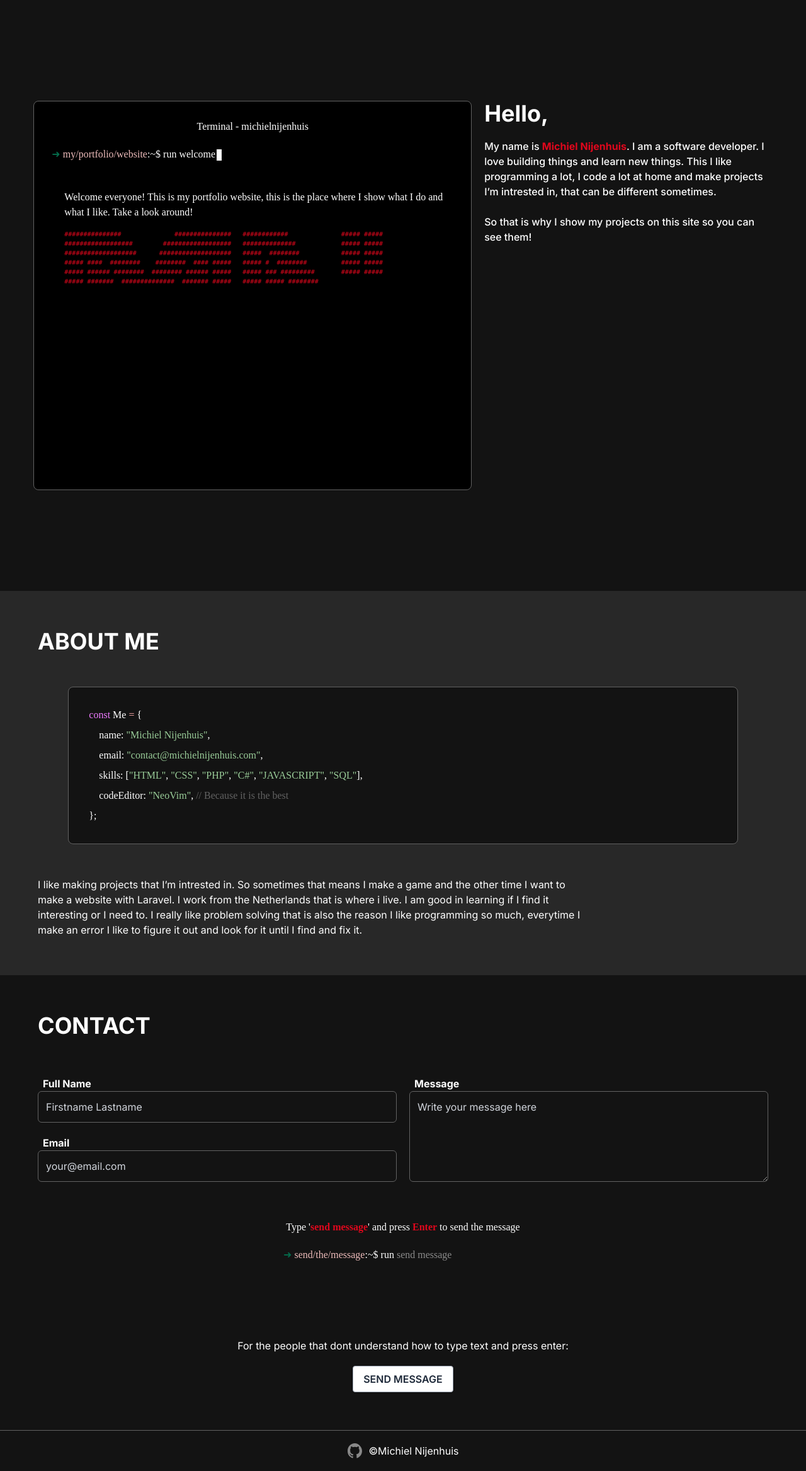
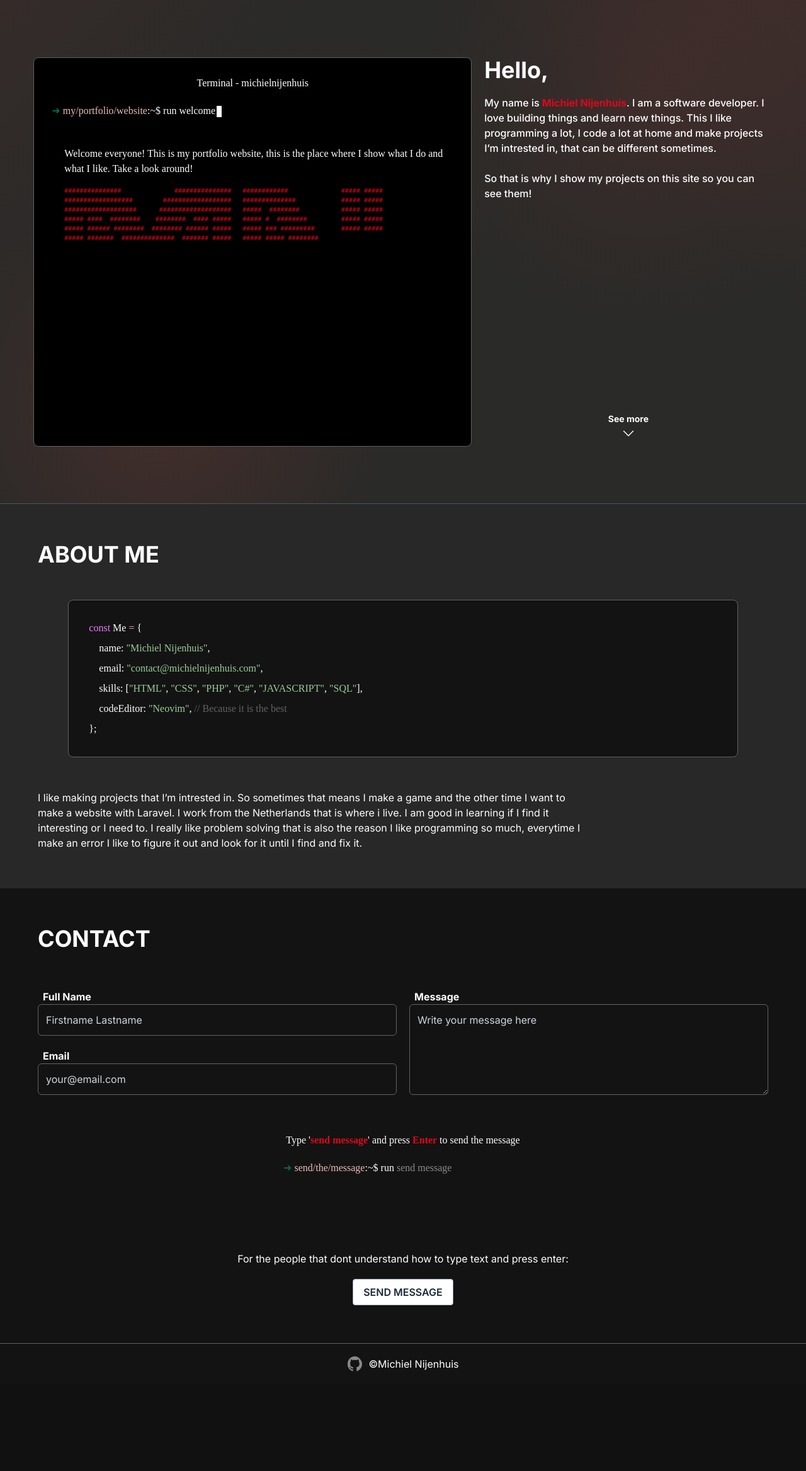
Before and after one commit to punthenk/portfolio_website, a PHP site: page / in a window 1280 px wide. Shown: the part 73-2408 px from the top of the page at 63% size. After the commit the page ends 2250 px from the top, so only its background shows below. Run offline with PHP 8.4, Linux system fonts and the light colour scheme; style sheets or scripts are compiled from the project's sources; some web fonts are replaced.

Commit message:
Added arrow bouncing

```diff
--- a/css/input.css
+++ b/css/input.css
@@ -25,12 +25,13 @@
 }
 
 ::-moz-selection {
-    background-color: #DE071C60;
+    background-color: #596a9b60;
     --tw-text-opacity: 1;
     color: rgb(255 255 255 / var(--tw-text-opacity, 1));
 }
+
 *::selection {
-    background-color: #DE071C60;
+    background-color: #596a9b60;
     --tw-text-opacity: 1;
     color: rgb(255 255 255 / var(--tw-text-opacity, 1));
 }
@@ -120,6 +121,31 @@
     }
 }
 
-.contact-section input, .contact-section textarea {
+.contact-section input,
+.contact-section textarea {
     outline: none;
 }
+
+.hero-bg {
+    background: linear-gradient(135deg, rgba(255, 70, 70, 0.05) 0%,
+        transparent 25%), linear-gradient(225deg, rgba(255, 70, 70, 0.08) 0%,
+        transparent 25%), radial-gradient(circle at 20% 80%, rgba(255, 70, 70, 0.12) 0%,
+        transparent 30%), radial-gradient(circle at 80% 20%, rgba(255, 70, 70, 0.08) 0%,
+        transparent 30%), radial-gradient(circle at 40% 40%, rgba(255, 70, 70, 0.06) 0%,
+        transparent 30%), #2a2a28;
+}
+
+#scroll-indicator {
+    animation: bounce 2s infinite;
+}
+
+@keyframes bounce {
+    0%, 100% {
+        transform: translateY(-25%);
+        animation-timing-function: cubic-bezier(0.8, 0, 1, 1);
+    }
+    50% {
+        transform: none;
+        animation-timing-function: cubic-bezier(0, 0, 0.2, 1);
+    }
+}
--- a/css/output.css
+++ b/css/output.css
@@ -14,11 +14,14 @@
     --color-gray-100: oklch(96.7% 0.003 264.542);
     --color-gray-300: oklch(87.2% 0.01 258.338);
     --color-gray-400: oklch(70.7% 0.022 261.325);
+    --color-gray-600: oklch(44.6% 0.03 256.802);
     --color-gray-800: oklch(27.8% 0.033 256.848);
     --color-black: #000;
     --color-white: #fff;
     --spacing: 0.25rem;
     --breakpoint-lg: 64rem;
+    --text-sm: 0.875rem;
+    --text-sm--line-height: calc(1.25 / 0.875);
     --text-lg: 1.125rem;
     --text-lg--line-height: calc(1.75 / 1.125);
     --text-xl: 1.25rem;
@@ -274,12 +277,6 @@
   .my-15 {
     margin-block: calc(var(--spacing) * 15);
   }
-  .my-20 {
-    margin-block: calc(var(--spacing) * 20);
-  }
-  .my-32 {
-    margin-block: calc(var(--spacing) * 32);
-  }
   .mt-2 {
     margin-top: calc(var(--spacing) * 2);
   }
@@ -322,6 +319,10 @@
   .hidden {
     display: none;
   }
+  .size-6 {
+    width: calc(var(--spacing) * 6);
+    height: calc(var(--spacing) * 6);
+  }
   .h-6 {
     height: calc(var(--spacing) * 6);
   }
@@ -336,6 +337,9 @@
   }
   .h-\[300px\] {
     height: 300px;
+  }
+  .h-dvh {
+    height: 100dvh;
   }
   .h-full {
     height: 100%;
@@ -387,24 +391,6 @@
   }
   .scroll-mt-33 {
     scroll-margin-top: calc(var(--spacing) * 33);
-  }
-  .scroll-mt-34 {
-    scroll-margin-top: calc(var(--spacing) * 34);
-  }
-  .scroll-mt-35 {
-    scroll-margin-top: calc(var(--spacing) * 35);
-  }
-  .scroll-mt-40 {
-    scroll-margin-top: calc(var(--spacing) * 40);
-  }
-  .scroll-mt-50 {
-    scroll-margin-top: calc(var(--spacing) * 50);
-  }
-  .scroll-mt-80 {
-    scroll-margin-top: calc(var(--spacing) * 80);
-  }
-  .scroll-mt-96 {
-    scroll-margin-top: calc(var(--spacing) * 96);
   }
   .\[grid-template-columns\:repeat\(auto-fit\,minmax\(300px\,1fr\)\)\] {
     grid-template-columns: repeat(auto-fit,minmax(300px,1fr));
@@ -477,11 +463,18 @@
     border-bottom-style: var(--tw-border-style);
     border-bottom-width: 1px;
   }
+  .border-b-1 {
+    border-bottom-style: var(--tw-border-style);
+    border-bottom-width: 1px;
+  }
   .border-border-custom {
     border-color: var(--color-border-custom);
   }
   .border-gray-400 {
     border-color: var(--color-gray-400);
+  }
+  .border-b-gray-600 {
+    border-bottom-color: var(--color-gray-600);
   }
   .bg-background {
     background-color: var(--color-background);
@@ -569,6 +562,10 @@
   .text-lg {
     font-size: var(--text-lg);
     line-height: var(--tw-leading, var(--text-lg--line-height));
+  }
+  .text-sm {
+    font-size: var(--text-sm);
+    line-height: var(--tw-leading, var(--text-sm--line-height));
   }
   .text-xl {
     font-size: var(--text-xl);
@@ -718,11 +715,6 @@
       }
     }
   }
-  .sm\:my-40 {
-    @media (width >= 40rem) {
-      margin-block: calc(var(--spacing) * 40);
-    }
-  }
   .sm\:block {
     @media (width >= 40rem) {
       display: block;
@@ -773,12 +765,12 @@
   color: #EE7BFF;
 }
 ::-moz-selection {
-  background-color: #DE071C60;
+  background-color: #596a9b60;
   --tw-text-opacity: 1;
   color: rgb(255 255 255 / var(--tw-text-opacity, 1));
 }
 *::selection {
-  background-color: #DE071C60;
+  background-color: #596a9b60;
   --tw-text-opacity: 1;
   color: rgb(255 255 255 / var(--tw-text-opacity, 1));
 }
@@ -847,6 +839,22 @@
 }
 .contact-section input, .contact-section textarea {
   outline: none;
+}
+.hero-bg {
+  background: linear-gradient(135deg, rgba(255, 70, 70, 0.05) 0%, transparent 25%), linear-gradient(225deg, rgba(255, 70, 70, 0.08) 0%, transparent 25%), radial-gradient(circle at 20% 80%, rgba(255, 70, 70, 0.12) 0%, transparent 30%), radial-gradient(circle at 80% 20%, rgba(255, 70, 70, 0.08) 0%, transparent 30%), radial-gradient(circle at 40% 40%, rgba(255, 70, 70, 0.06) 0%, transparent 30%), #2a2a28;
+}
+#scroll-indicator {
+  animation: bounce 2s infinite;
+}
+@keyframes bounce {
+  0%, 100% {
+    transform: translateY(-25%);
+    animation-timing-function: cubic-bezier(0.8, 0, 1, 1);
+  }
+  50% {
+    transform: none;
+    animation-timing-function: cubic-bezier(0, 0, 0.2, 1);
+  }
 }
 @property --tw-border-style {
   syntax: "*";
@@ -1049,6 +1057,16 @@
   inherits: false;
   initial-value: 0;
 }
+@keyframes bounce {
+  0%, 100% {
+    transform: translateY(-25%);
+    animation-timing-function: cubic-bezier(0.8, 0, 1, 1);
+  }
+  50% {
+    transform: none;
+    animation-timing-function: cubic-bezier(0, 0, 0.2, 1);
+  }
+}
 @layer properties {
   @supports ((-webkit-hyphens: none) and (not (margin-trim: inline))) or ((-moz-orient: inline) and (not (color:rgb(from red r g b)))) {
     *, ::before, ::after, ::backdrop {
--- a/index.php
+++ b/index.php
@@ -1,14 +1,16 @@
 <?php
 include_once(__DIR__."/template/head.inc.php");
 ?>
-    <div class="flex flex-row justify-between gap-5 w-11/12 m-auto my-20 sm:my-40" id="home">
+    <section class="h-dvh w-full flex justify-center items-center hero-bg border-b-gray-600 border-b-1">
+        <div class="flex flex-row justify-between gap-5 w-11/12 m-auto" id="home">
             <div class="border border-border-custom max-w-[800px] w-full bg-black rounded-lg flex flex-col justify-start p-7 min-h-[618px] font-jetbrains terminal-container">
                 <span class="mx-auto text-white mb-5">Terminal - michielnijenhuis</span>
                 <span class="mb-5"><span class="terminal-arrow">➜</span> <span class="terminal-path">my/portfolio/website</span>:~$ <span class="target_text"></span><span class="cursor"></span></span><br>
                 <div class="ml-5" id="output-text">
                 </div>
             </div>
-        <div class="">
+            <div class="flex flex-col justify-between">
+                <div>
                     <h2 class="font-bold text-4xl mb-5">Hello,</h2>
                     <p class="max-w-[800px] w-full font-medium">My name is <span class="text-redcustom font-bold">Michiel Nijenhuis</span>. I am a software developer. I love building things and
                     learn new things. This I like programming a lot, I code a lot at home and make projects
@@ -16,7 +18,18 @@ include_once(__DIR__."/template/head.inc.php");
 
                     So that is why I show my projects on this site so you can see them!</p>
                 </div>
+                <div class="flex flex-col justify-center items-center" id="scroll-indicator">
+                    <a href="index.php#about_me"><span class="text-sm mb-2 font-bold" data-i18n="scrollDown">See more</span></a>
+                        <!-- <svg xmlns="http://www.w3.org/2000/svg" fill="none" viewBox="0 0 24 24" stroke-width="1.5" stroke="currentColor" class="size-6"> -->
+                        <!--   <path stroke-linecap="round" stroke-linejoin="round" d="m4.5 5.25 7.5 7.5 7.5-7.5m-15 6 7.5 7.5 7.5-7.5" /> -->
+                        <!-- </svg> -->
+                        <svg xmlns="http://www.w3.org/2000/svg" fill="none" viewBox="0 0 24 24" stroke-width="1.5" stroke="currentColor" class="size-6">
+                          <path stroke-linecap="round" stroke-linejoin="round" d="m19.5 8.25-7.5 7.5-7.5-7.5" />
+                        </svg>
                 </div>
+            </div>
+        </div>
+    </section>
     <div class="w-full bg-bg-grey p-5 sm:p-15">
         <h2 class="text-4xl font-bold scroll-mt-33" id="about_me">ABOUT ME</h2>
         <div class="m-auto my-13 font-jetbrains bg-background border border-border-custom rounded-lg p-4 sm:p-8 w-11/12 code-block">
@@ -24,7 +37,7 @@ include_once(__DIR__."/template/head.inc.php");
             <p class="ml-4 mb-2">name: <span class="string">"Michiel Nijenhuis"</span>,</p>
             <p class="ml-4 mb-2">email: <span class="string">"contact@michielnijenhuis.com"</span>,</p>
             <p class="ml-4 mb-2">skills: [<span class="string">"HTML"</span>, <span class="string">"CSS"</span>, <span class="string">"PHP"</span>, <span class="string">"C#"</span>, <span class="string">"JAVASCRIPT"</span>, <span class="string">"SQL"</span>],</p>
-            <p class="ml-4 mb-2">codeEditor: <span class="string">"NeoVim"</span>, <span class="comment">// Because it is the best</span></p>
+            <p class="ml-4 mb-2">codeEditor: <span class="string">"Neovim"</span>, <span class="comment">// Because it is the best</span></p>
             <p>};</p>
         </div>
         <p class="max-w-[100%] md:max-w-9/12">I like making projects that I’m intrested in. So sometimes that means I make a game and
```
Lines whose indentation alone changed are shown as unchanged.
